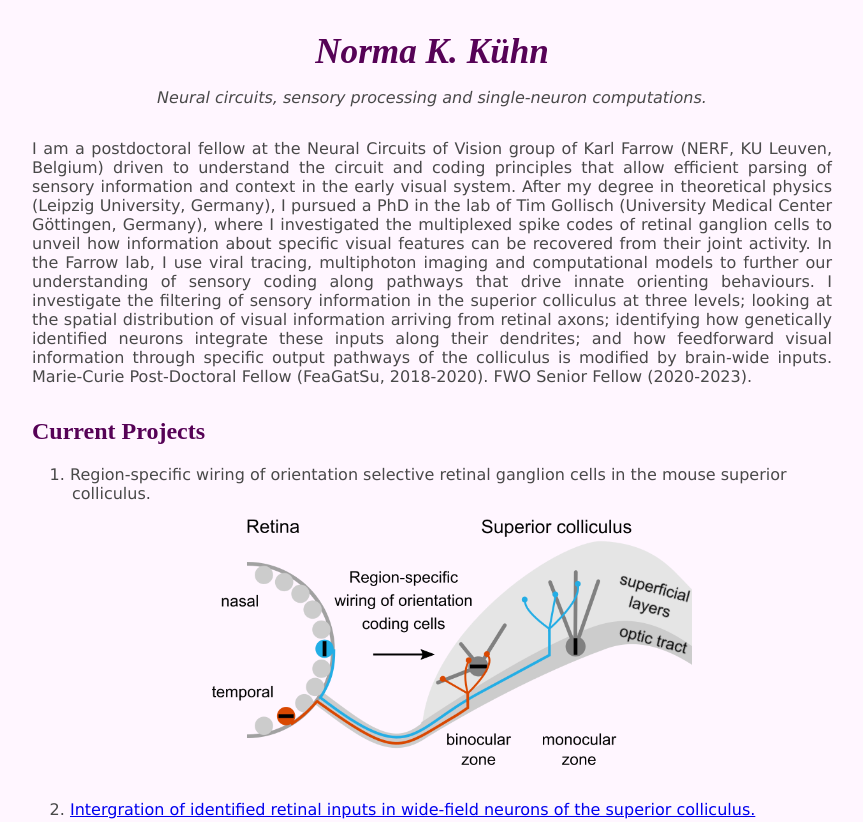
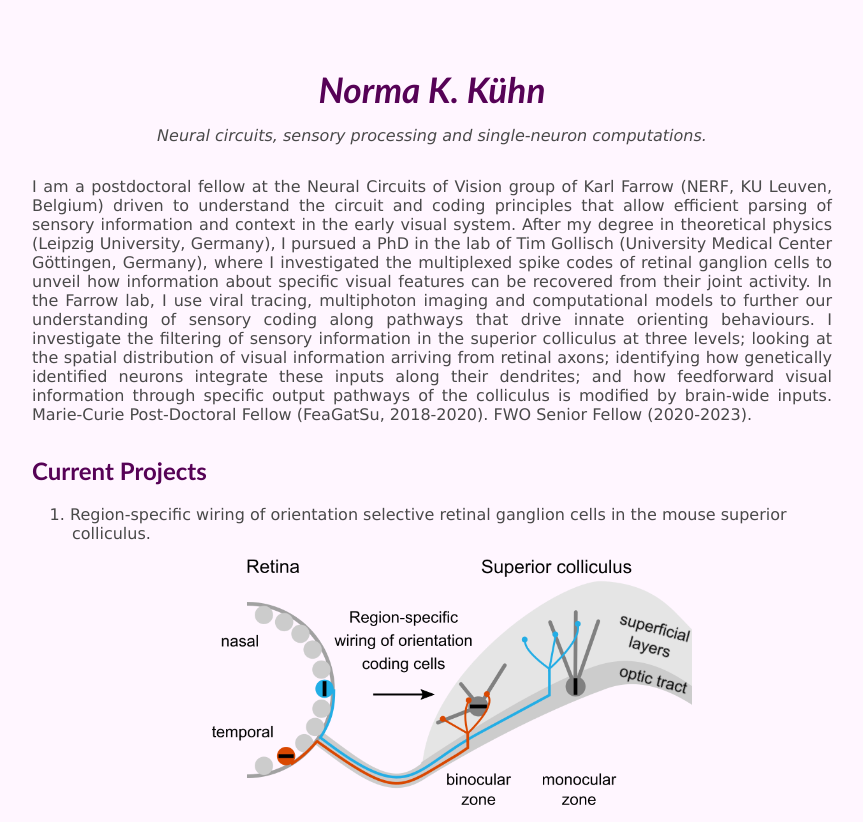
Before and after one commit to nkkuhn/nkkuhn.github.io, a plain HTML site: page index.html in a window 1280 px wide. Shown: the top 822 px of the page, without its empty margins (168-1031 px from the left). Drawn offline with Linux system fonts and the light colour scheme.

Commit message:
changed header font

```diff
--- a/index.html
+++ b/index.html
@@ -15,7 +15,7 @@
     }
 
     h1 {
-        font-family: Minion;
+        font-family: Trebuchet MS;
         color: rgb(86, 2, 86);
         text-align: center;
         font-style: italic;
@@ -25,7 +25,7 @@
 
     h2 {
         counter-reset: section;
-        font-family: Minion;
+        font-family: Trebuchet MS;
         color: rgb(86, 2, 86);
         text-align: left;
         font-size: 1.5em;
@@ -68,6 +68,8 @@
 
 <body>
 <div>
+    <br />
+    <br />
     <h1> Norma K. Kühn</h1>
     <p style="text-align:center; font-style: italic;"> Neural circuits, sensory processing and single-neuron computations.
     </p>
```
